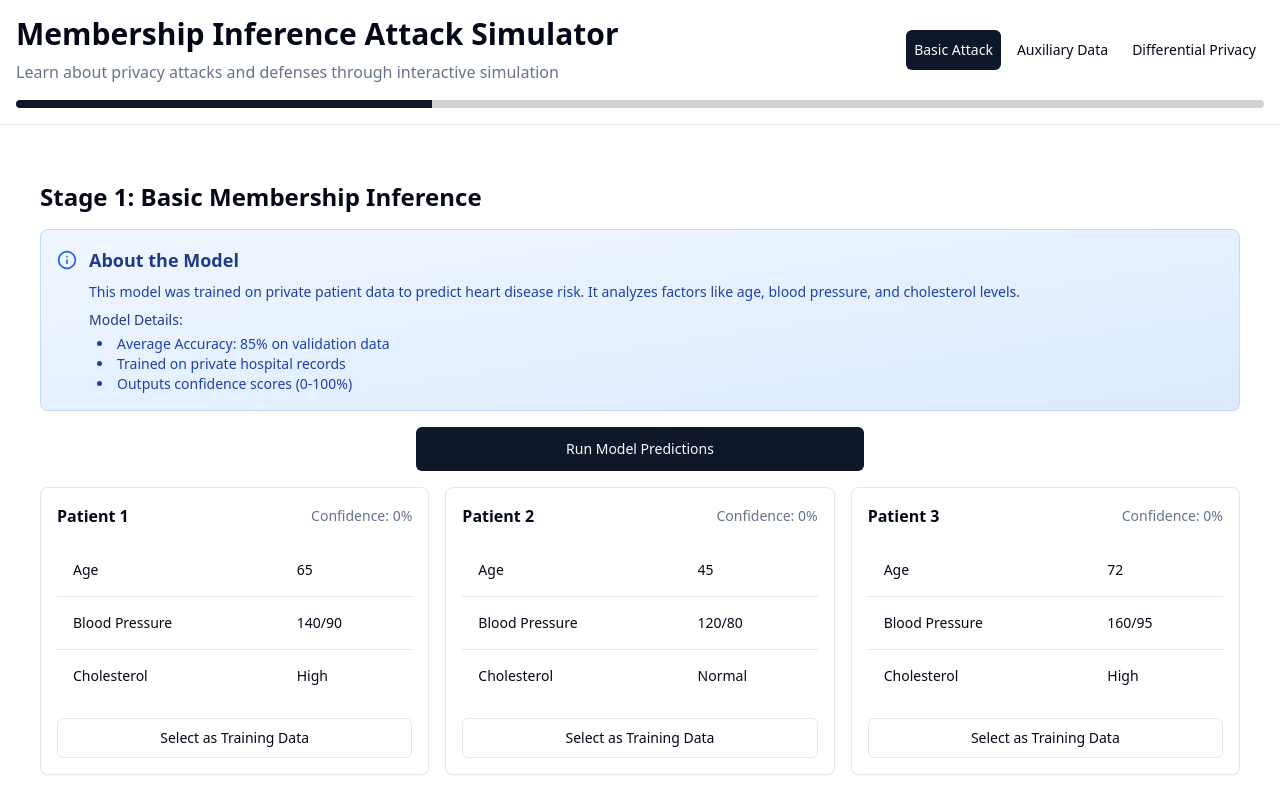
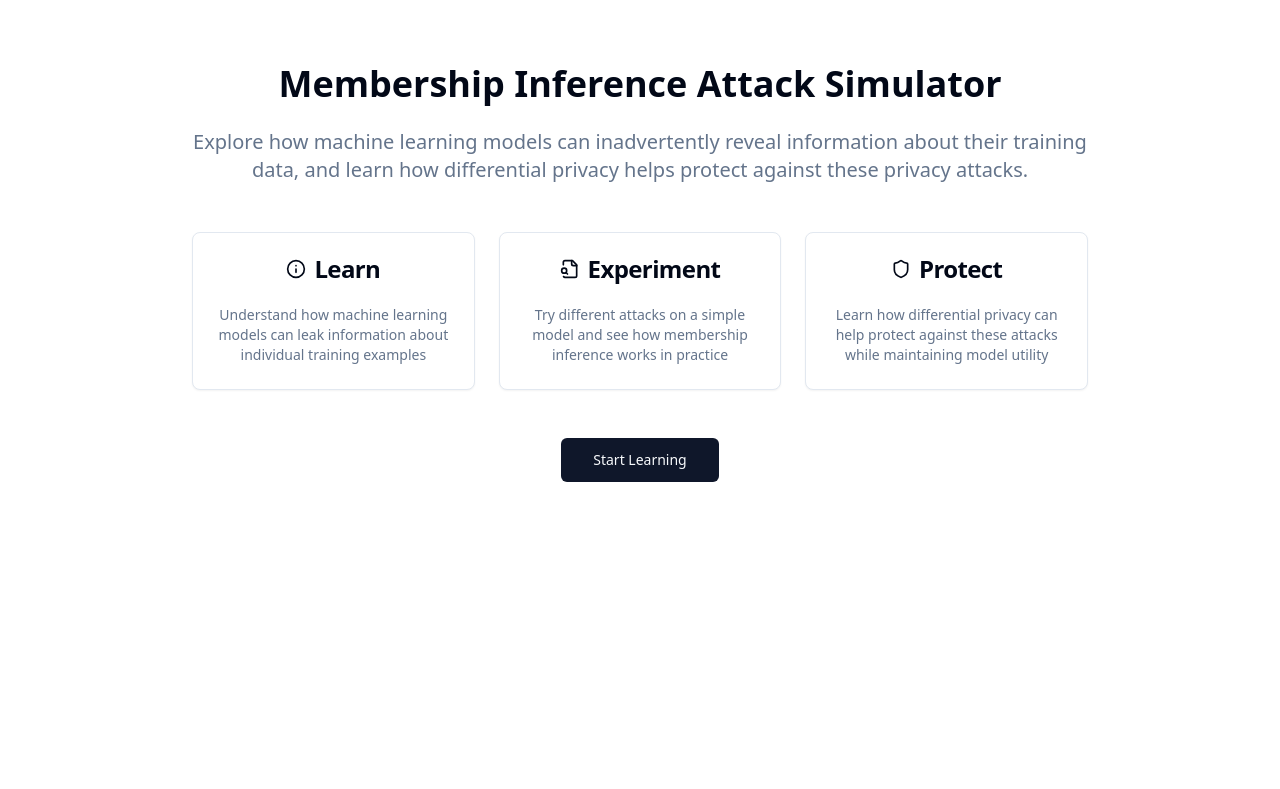
Before and after one commit to andrew-medrano/privacy-attack-explorer, a React (Vite) app: page / in a window 1280 px wide. Shown: the top 789 px of the page. Built offline with nearby package versions, Linux system fonts and the light colour scheme.

Commit message:
Add landing page
Implement a landing page to introduce the application and its purpose.

```diff
--- a/src/App.tsx
+++ b/src/App.tsx
@@ -1,8 +1,10 @@
+
 import { Toaster } from "@/components/ui/toaster";
 import { Toaster as Sonner } from "@/components/ui/sonner";
 import { TooltipProvider } from "@/components/ui/tooltip";
 import { QueryClient, QueryClientProvider } from "@tanstack/react-query";
 import { BrowserRouter, Routes, Route } from "react-router-dom";
+import Landing from "./pages/Landing";
 import Index from "./pages/Index";
 import NotFound from "./pages/NotFound";
 
@@ -15,8 +17,8 @@ const App = () => (
       <Sonner />
       <BrowserRouter>
         <Routes>
-          <Route path="/" element={<Index />} />
-          {/* ADD ALL CUSTOM ROUTES ABOVE THE CATCH-ALL "*" ROUTE */}
+          <Route path="/" element={<Landing />} />
+          <Route path="/simulator" element={<Index />} />
           <Route path="*" element={<NotFound />} />
         </Routes>
       </BrowserRouter>
--- /dev/null
+++ b/src/pages/Landing.tsx
@@ -0,0 +1,74 @@
+
+import React from 'react';
+import { Button } from "@/components/ui/button";
+import { Card, CardContent, CardDescription, CardHeader, CardTitle } from "@/components/ui/card";
+import { useNavigate } from 'react-router-dom';
+import { FileSearch, Shield, Info } from 'lucide-react';
+
+const Landing = () => {
+  const navigate = useNavigate();
+
+  return (
+    <div className="min-h-screen bg-background">
+      <div className="container mx-auto px-4 py-16">
+        <div className="max-w-4xl mx-auto text-center">
+          <h1 className="text-4xl font-bold mb-6">Membership Inference Attack Simulator</h1>
+          <p className="text-xl text-muted-foreground mb-12">
+            Explore how machine learning models can inadvertently reveal information about their training data,
+            and learn how differential privacy helps protect against these privacy attacks.
+          </p>
+
+          <div className="grid md:grid-cols-3 gap-6 mb-12">
+            <Card>
+              <CardHeader>
+                <CardTitle className="flex items-center justify-center gap-2">
+                  <Info className="h-5 w-5" />
+                  Learn
+                </CardTitle>
+              </CardHeader>
+              <CardContent>
+                <CardDescription>
+                  Understand how machine learning models can leak information about individual training examples
+                </CardDescription>
+              </CardContent>
+            </Card>
+
+            <Card>
+              <CardHeader>
+                <CardTitle className="flex items-center justify-center gap-2">
+                  <FileSearch className="h-5 w-5" />
+                  Experiment
+                </CardTitle>
+              </CardHeader>
+              <CardContent>
+                <CardDescription>
+                  Try different attacks on a simple model and see how membership inference works in practice
+                </CardDescription>
+              </CardContent>
+            </Card>
+
+            <Card>
+              <CardHeader>
+                <CardTitle className="flex items-center justify-center gap-2">
+                  <Shield className="h-5 w-5" />
+                  Protect
+                </CardTitle>
+              </CardHeader>
+              <CardContent>
+                <CardDescription>
+                  Learn how differential privacy can help protect against these attacks while maintaining model utility
+                </CardDescription>
+              </CardContent>
+            </Card>
+          </div>
+
+          <Button size="lg" onClick={() => navigate('/simulator')}>
+            Start Learning
+          </Button>
+        </div>
+      </div>
+    </div>
+  );
+};
+
+export default Landing;
```
